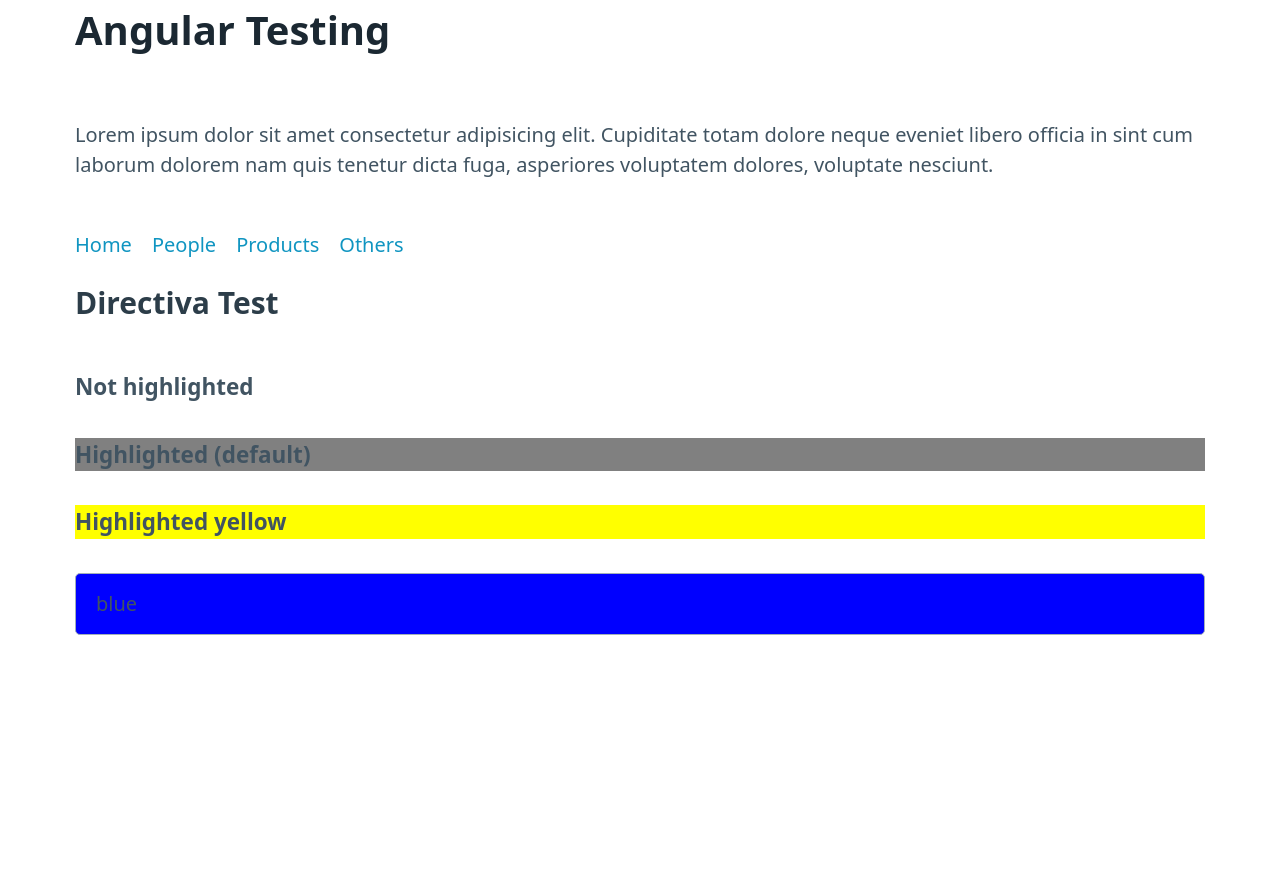
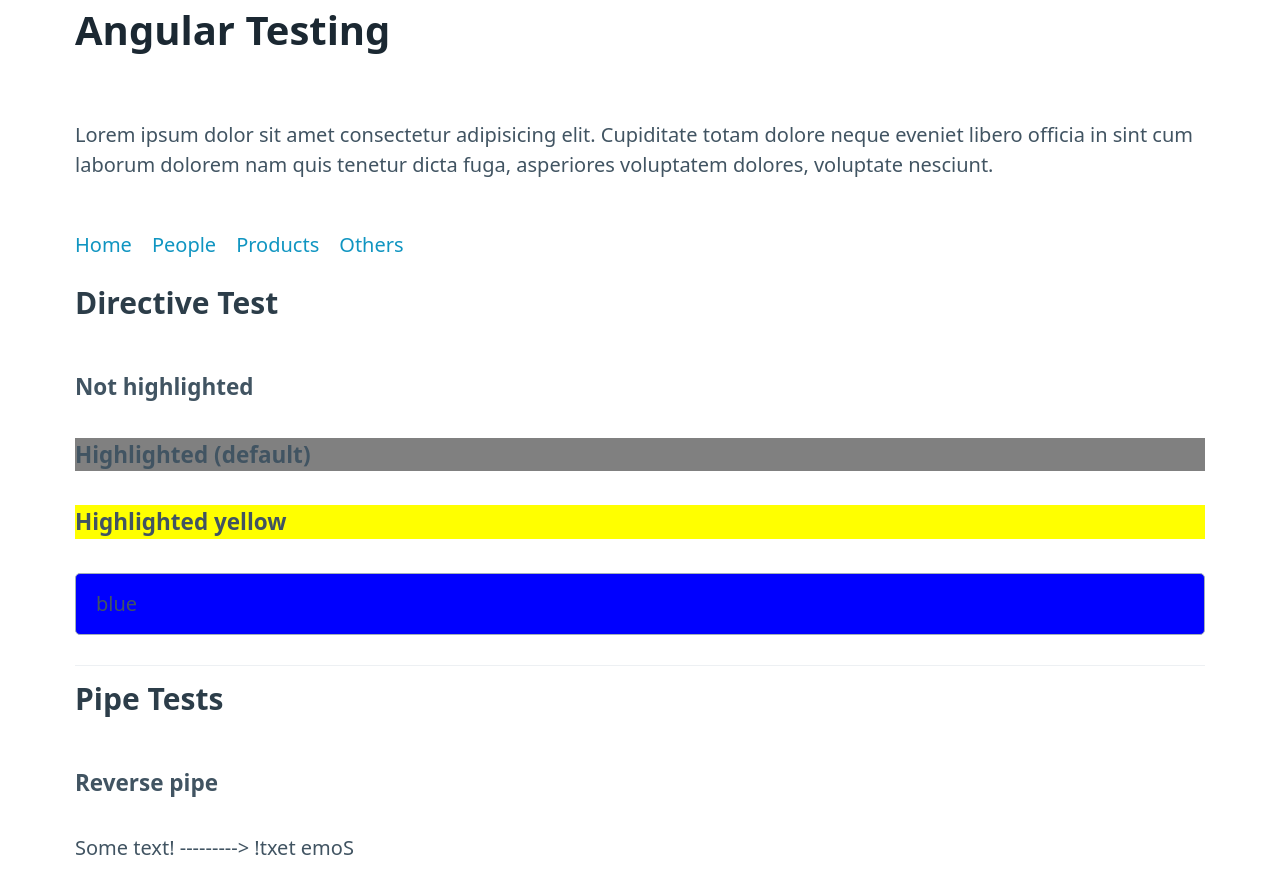
Before and after one commit to andymedinadev/platzi-angular-unit-testing-components, an Angular app: page /others in a window 1280 px wide. Shown: the top 891 px of the page. Before the commit the page ends 800 px from the top, so only its background shows below. Built offline with nearby package versions, Linux system fonts and the light colour scheme.

Commit message:
chore: add ReversePipe to do testing on Pipes

```diff
--- a/src/app/app.module.ts
+++ b/src/app/app.module.ts
@@ -12,6 +12,7 @@
 import { ProductComponent } from './components/product/product.component';
 import { OthersComponent } from './components/others/others.component';
 import { HighlightDirective } from './directives/highlight.directive';
+import { ReversePipe } from './pipes/reverse.pipe';
 
 @NgModule({
   declarations: [
@@ -22,6 +23,7 @@
     ProductComponent,
     OthersComponent,
     HighlightDirective,
+    ReversePipe,
   ],
   imports: [
     BrowserModule,
--- a/src/app/components/others/others.component.html
+++ b/src/app/components/others/others.component.html
@@ -1,7 +1,15 @@
 <section class="container">
-  <h3>Directiva Test</h3>
+  <h3>Directive Test</h3>
   <h5>Not highlighted</h5>
   <h5 highlight>Highlighted (default)</h5>
   <h5 [highlight]="'yellow'">Highlighted yellow</h5>
   <input [(ngModel)]="color" [highlight]="color" />
+
+  <hr />
+
+  <h3>Pipe Tests</h3>
+  <h5>Reverse pipe</h5>
+  <p>Some text! ---------> {{ "Some text!" | reverse }}</p>
+  <input [(ngModel)]="text" />
+  <p>{{ text | reverse }}</p>
 </section>
--- a/src/app/components/others/others.component.ts
+++ b/src/app/components/others/others.component.ts
@@ -7,6 +7,7 @@
 })
 export class OthersComponent implements OnInit {
   color = 'blue';
+  text = 'level text civic';
 
   constructor() {}
 
--- /dev/null
+++ b/src/app/pipes/reverse.pipe.ts
@@ -0,0 +1,12 @@
+import { Pipe, PipeTransform } from '@angular/core';
+
+@Pipe({
+  name: 'reverse'
+})
+export class ReversePipe implements PipeTransform {
+
+  transform(value: string): string {
+    return value.split('').reverse().join('');
+  }
+
+}
```
